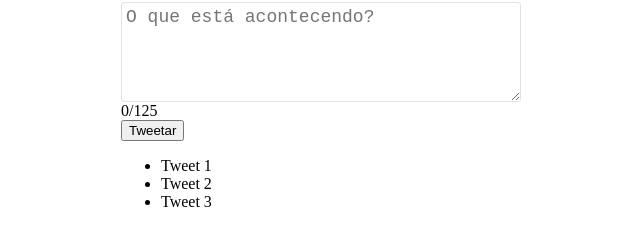
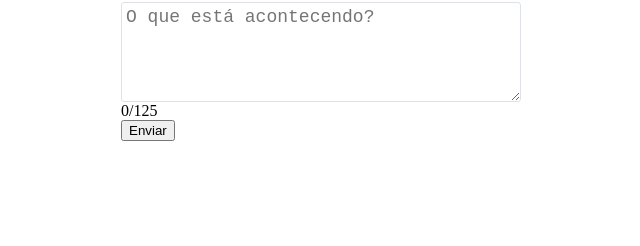
Before and after one commit to ruinedprince/Fundamentos_React, a React (Vite) app in the folder FRVite/: page / in a window 1280 px wide. Shown: the part 398-644 px from the top of the page, without its empty margins (319-959 px from the left). Built offline with nearby package versions, Linux system fonts and the light colour scheme.

Commit message:
Continuado a organização do projeto, agora configurando corretamente o botão e a função de envio de tweets no arquivo index.jsx

```diff
--- a/FRVite/src/components/TextInput.jsx
+++ b/FRVite/src/components/TextInput.jsx
@@ -1,20 +1,14 @@
 import styles from './TextInput.module.css';
-import { useState, useRef } from 'react';
-
 // Props são objetos que contêm as propriedades do componente. São passados como argumentos para o componente. Podemos acessar as propriedades do componente através do objeto props.
 
 export default function TextInput(props) {
+
     // Podemos desestruturar className (e outras props) agora para evitar o erro ReferenceError.
+
     const { className = '', ...rest } = props;
 
     // const inputElement = useRef();
 
-    const [tweetList, setTweetList] = useState([]);
-
-    function sendTweet() {
-        setTweetList([text, ...tweetList]); // Adiciona o texto ao início do array de tweets.
-        setText(''); // Limpa o campo de texto.
-    }
 
     // if (inputElement.current) { // Verifica se o elemento existe antes de acessar sua propriedade defaultValue.
     //     console.log(inputElement.current.defaultValue);
@@ -31,15 +25,6 @@ export default function TextInput(props) {
                 {...rest}
             />
 
-            {/*
-            {text.length <= maxLength && (
-                <button onClick={sendTweet}>Enviar</button>
-            )}
-            {tweetList.map((tweet) => {
-                return <p key={tweet}>{tweet}</p>
-            })}
-            */}
-
         </div>
     )
 }
--- a/FRVite/src/pages/index.jsx
+++ b/FRVite/src/pages/index.jsx
@@ -4,6 +4,12 @@ import { useState } from 'react';
 export default function Index() {
     const [text, setText] = useState('');
     const maxLength = 125;
+    const [tweetList, setTweetList] = useState([]);
+
+    function sendTweet() {
+        setTweetList([text, ...tweetList]); // Adiciona o texto ao início do array de tweets.
+        setText(''); // Limpa o campo de texto.
+    }
 
     function onTextChange(event) {
         const text = event.target.value;
@@ -26,12 +32,12 @@ export default function Index() {
             </div>
             <div>
                 <div>{text.length}/{maxLength}</div>
-                <button>Tweetar</button>
+                <button onClick={sendTweet}>Enviar</button>
             </div>
             <ul>
-                <li>Tweet 1</li>
-                <li>Tweet 2</li>
-                <li>Tweet 3</li>
+                {tweetList.map((tweet) => {
+                    return <li key={tweet}>{tweet}</li>
+                })}
             </ul>
         </div>
     )
```
